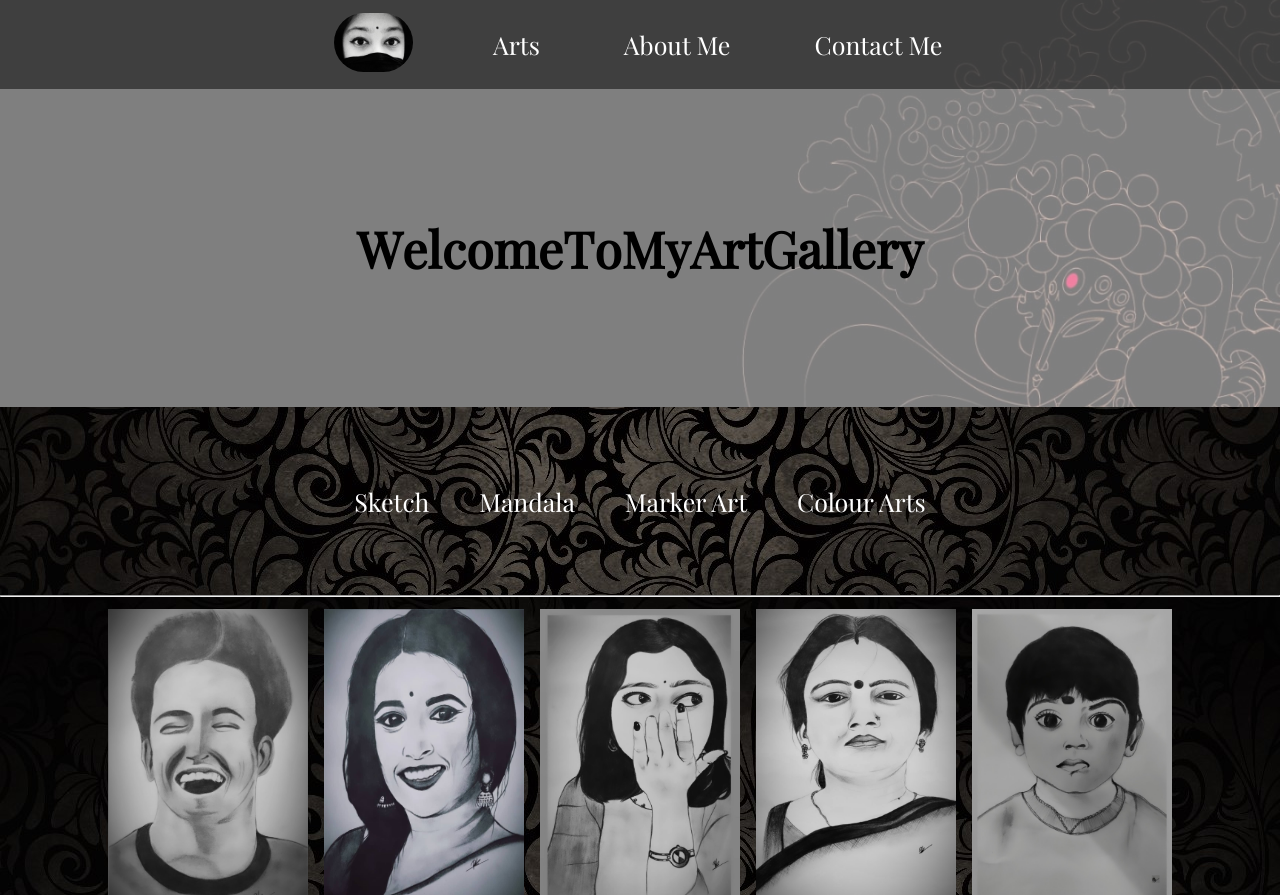
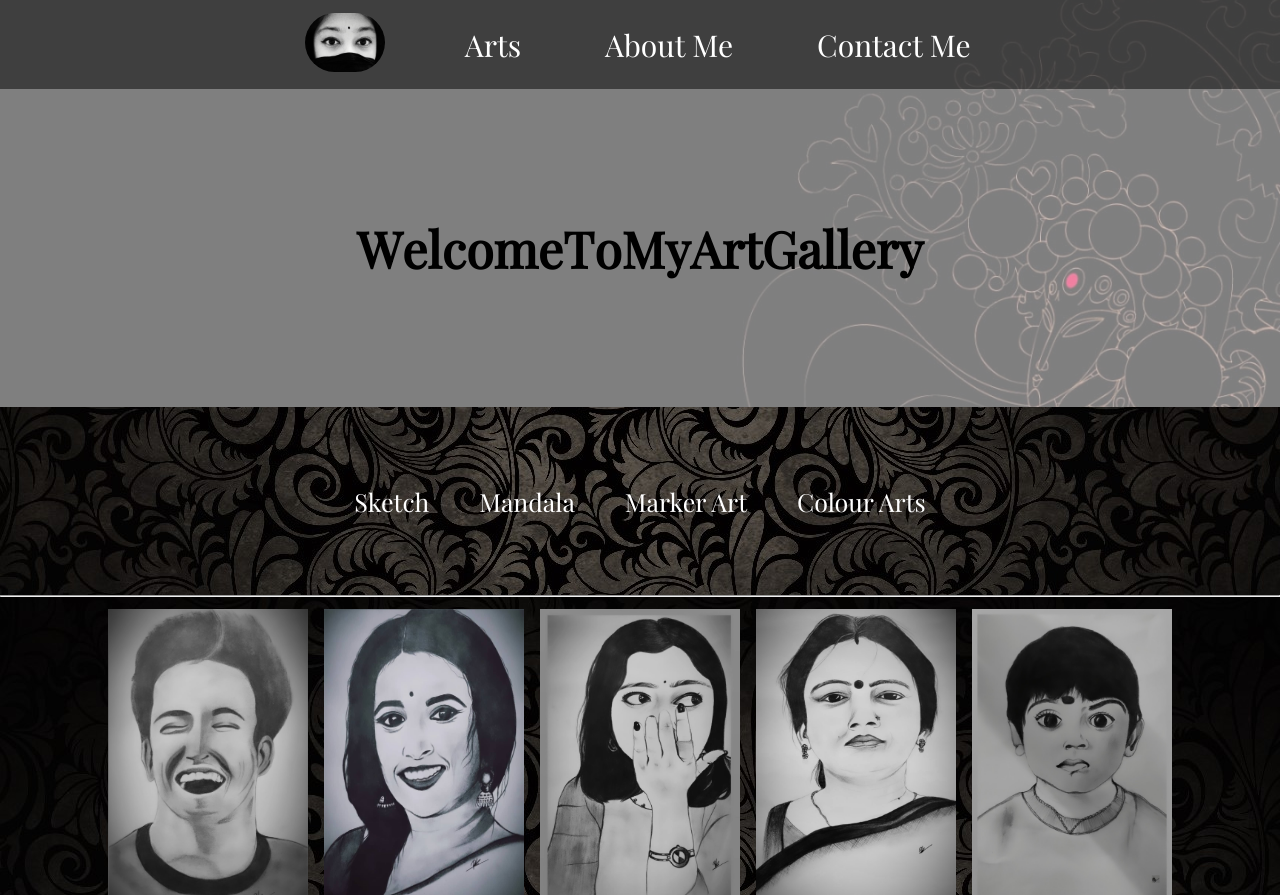
Before and after one commit to ri0910/ri0910.github.io, a plain HTML site: page index.html in a window 1280 px wide. Shown: the top 895 px of the page. Drawn offline with nearby package versions, Linux system fonts and the light colour scheme.

Commit message:
fourth commit

```diff
--- a/art.css
+++ b/art.css
@@ -30,7 +30,7 @@
     /* text-decoration: none; */
 }
 #navbar ul li{
-    font-size: 25px;
+    font-size: 30px;
 }
 #navbar ul li a{
     color:white;
--- a/phone.css
+++ b/phone.css
@@ -8,7 +8,7 @@
     justify-content: center;
 }
 #navbar ul li a{
-    font-size: 15px;
+    font-size: 18px;
     /* padding: 0px 7px;
     padding-bottom: 4px;
     margin-bottom: 2px; */
```
